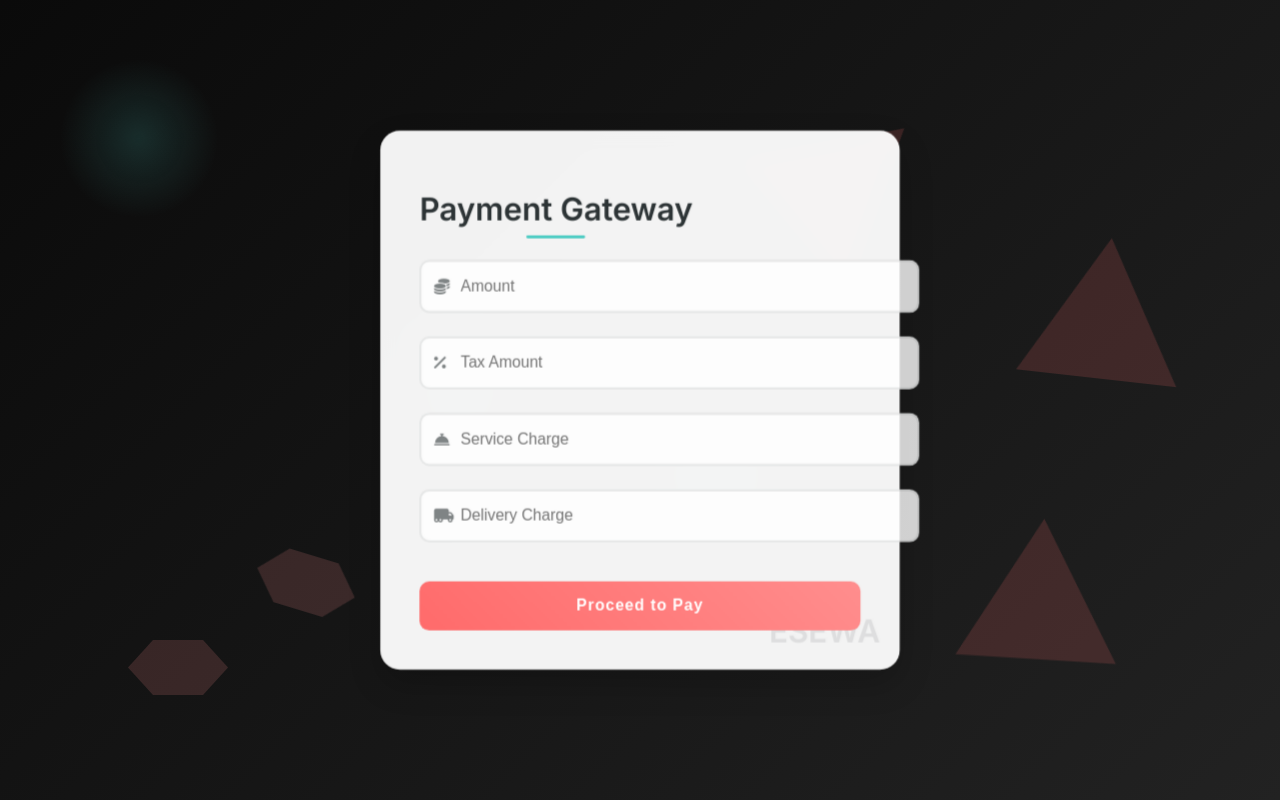
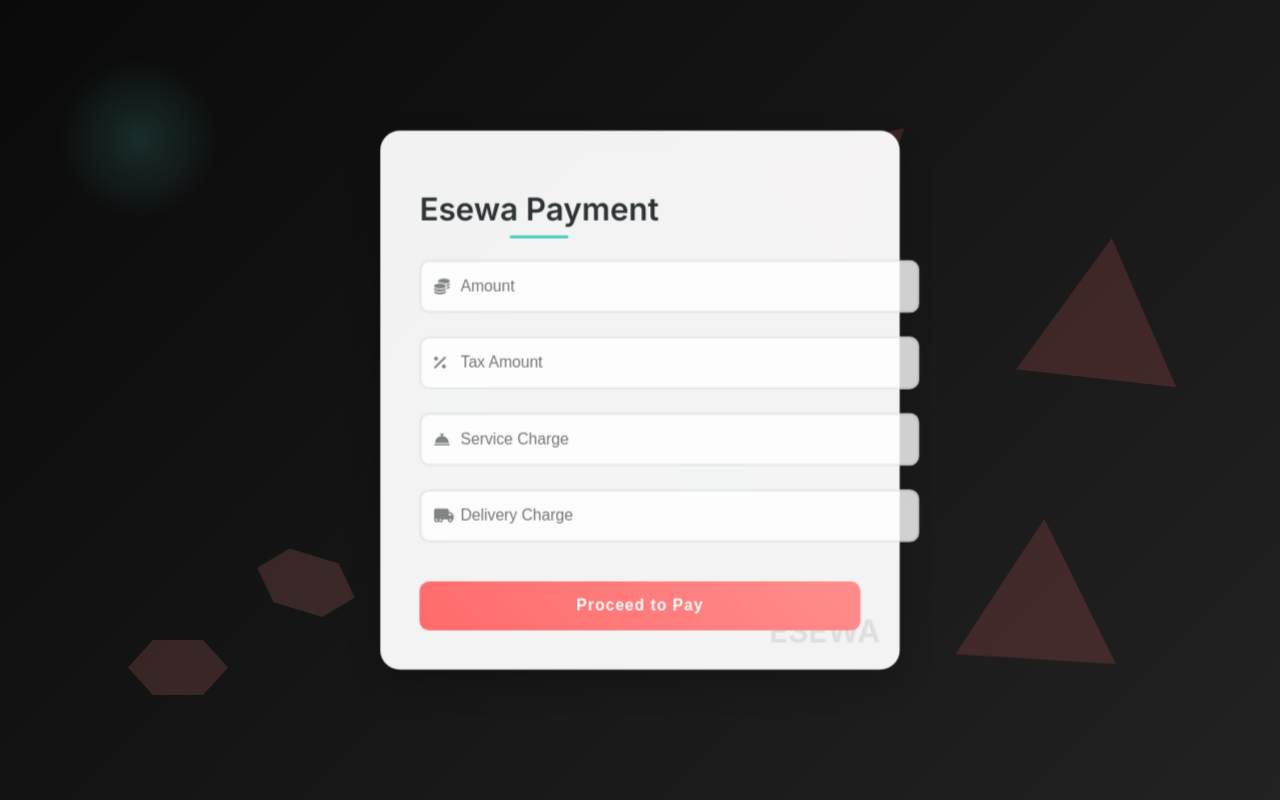
Before and after one commit to Ishwor-stha/hotel, a website: page public/index.html in a window 1280 px wide. Drawn offline with Linux system fonts and the light colour scheme.

Commit message:
small changes

```diff
--- a/public/index.html
+++ b/public/index.html
@@ -300,7 +300,7 @@
     </div>
 
     <div class="form-container">
-        <h1>Payment Gateway</h1>
+        <h1>Esewa Payment</h1>
         <div class="watermark">ESEWA</div>
         <form action="https://hotel-n1x0.onrender.com/api/user/payment/make-payment" method="POST">
             <div class="input-group">
```
